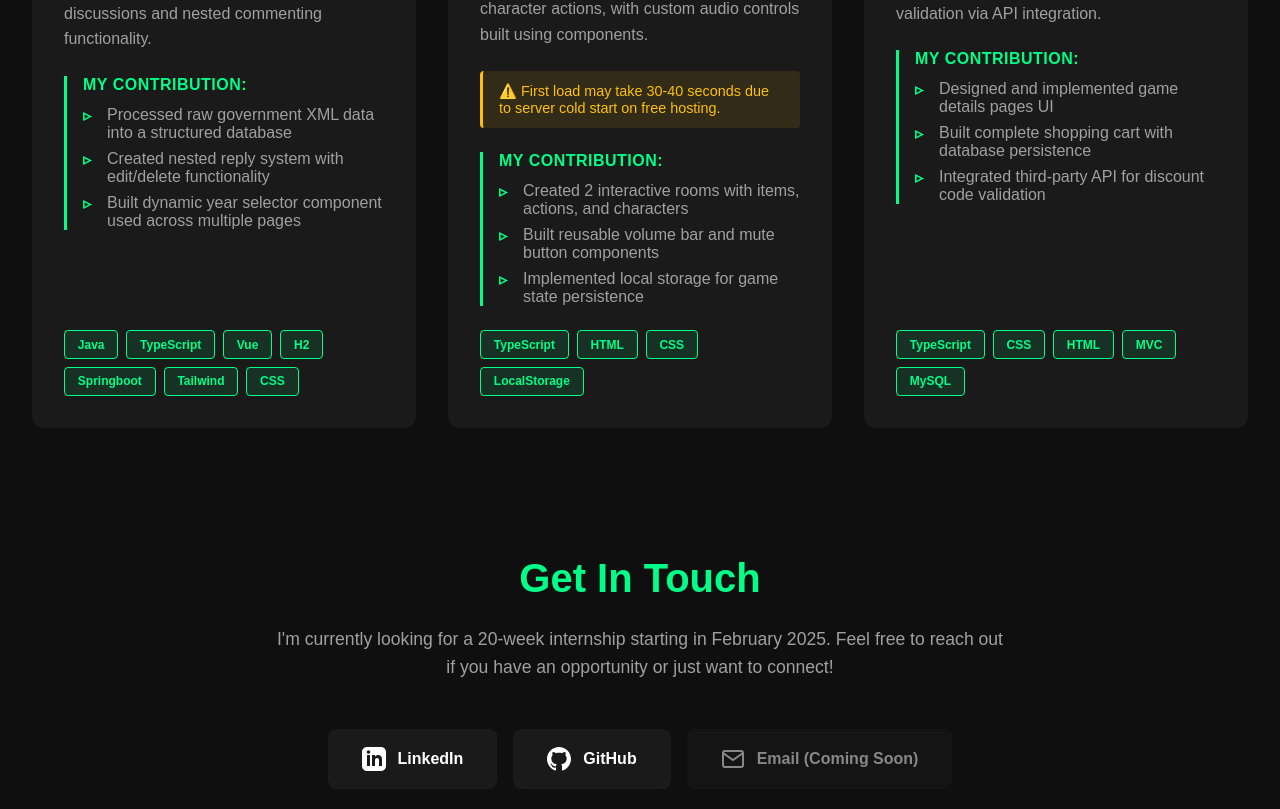
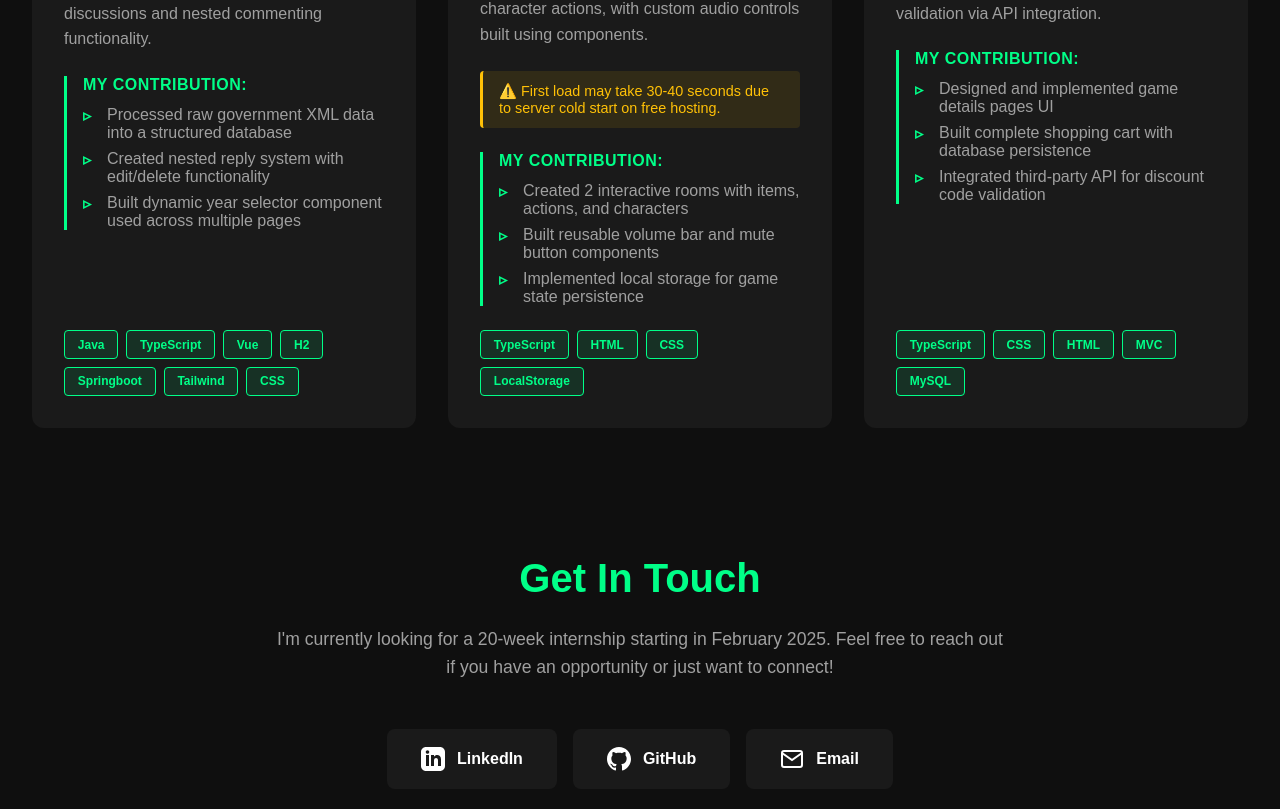
Before and after one commit to Matisse2k/portofolio, a Vue app: page / in a window 1280 px wide. Shown: the part 1211-2020 px from the top of the page. Built offline with nearby package versions, Linux system fonts and the light colour scheme; the HTML template or start-up script is replaced by a standard one.

Commit message:
feat(email Button): create email button and add linkedIn link

```diff
--- a/src/components/ContactInfo.vue
+++ b/src/components/ContactInfo.vue
@@ -7,7 +7,7 @@
     </p>
 
     <div class="contact-links">
-      <a href="https://linkedin.com/in/yourusername" target="_blank" class="contact-btn linkedin">
+      <a href="www.linkedin.com/in/matisse-ben-addi-8b88a7333" target="_blank" class="contact-btn linkedin">
         <svg width="24" height="24" viewBox="0 0 24 24" fill="currentColor">
           <path d="M19 0h-14c-2.761 0-5 2.239-5 5v14c0 2.761 2.239 5 5 5h14c2.762 0 5-2.239 5-5v-14c0-2.761-2.238-5-5-5zm-11 19h-3v-11h3v11zm-1.5-12.268c-.966 0-1.75-.79-1.75-1.764s.784-1.764 1.75-1.764 1.75.79 1.75 1.764-.783 1.764-1.75 1.764zm13.5 12.268h-3v-5.604c0-3.368-4-3.113-4 0v5.604h-3v-11h3v1.765c1.396-2.586 7-2.777 7 2.476v6.759z"/>
         </svg>
@@ -21,13 +21,13 @@
         GitHub
       </a>
 
-      <div class="contact-btn email disabled">
+      <a href="mailto:matisse.lyes@gmail.com" class="contact-btn email">
         <svg width="24" height="24" viewBox="0 0 24 24" fill="none" stroke="currentColor" stroke-width="2">
           <path d="M4 4h16c1.1 0 2 .9 2 2v12c0 1.1-.9 2-2 2H4c-1.1 0-2-.9-2-2V6c0-1.1.9-2 2-2z"/>
           <polyline points="22,6 12,13 2,6"/>
         </svg>
-        Email (Coming Soon)
-      </div>
+        Email
+      </a>
     </div>
   </section>
 </template>
```
